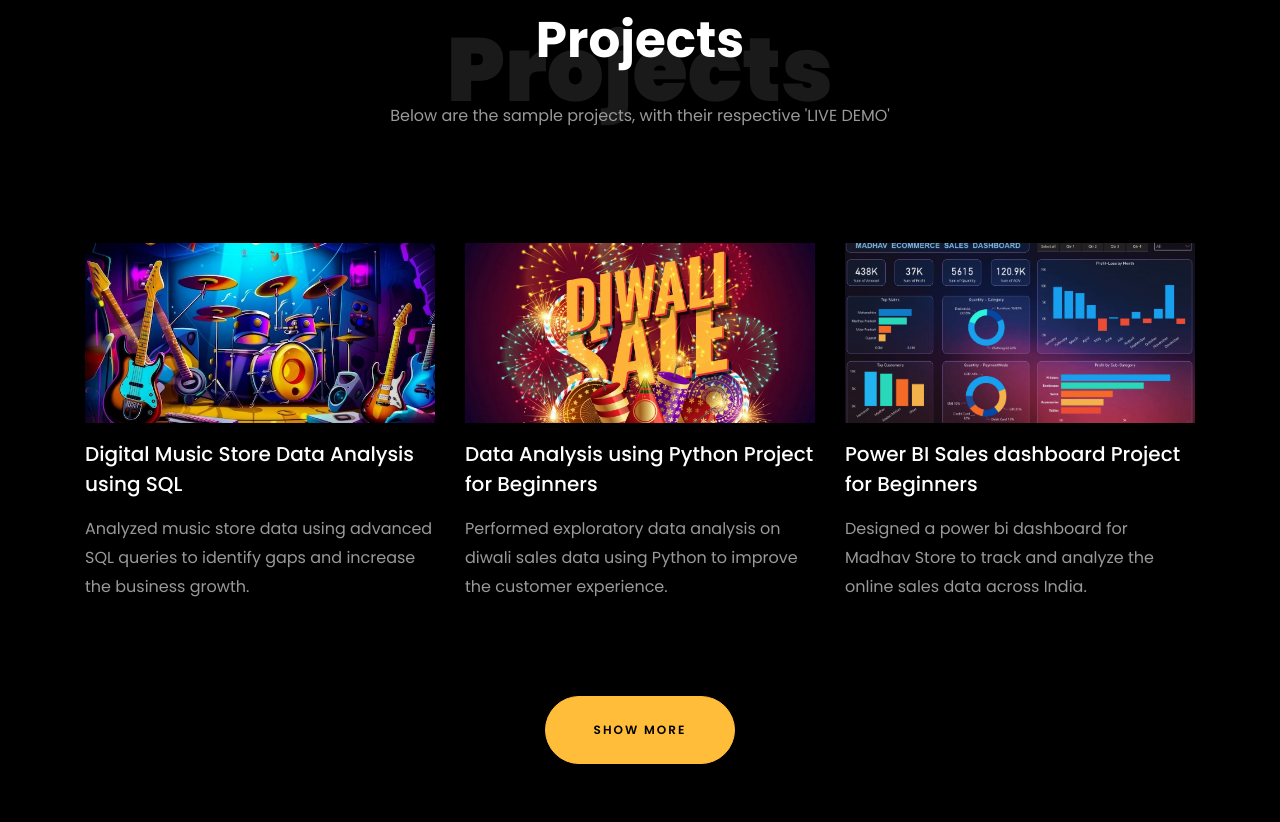
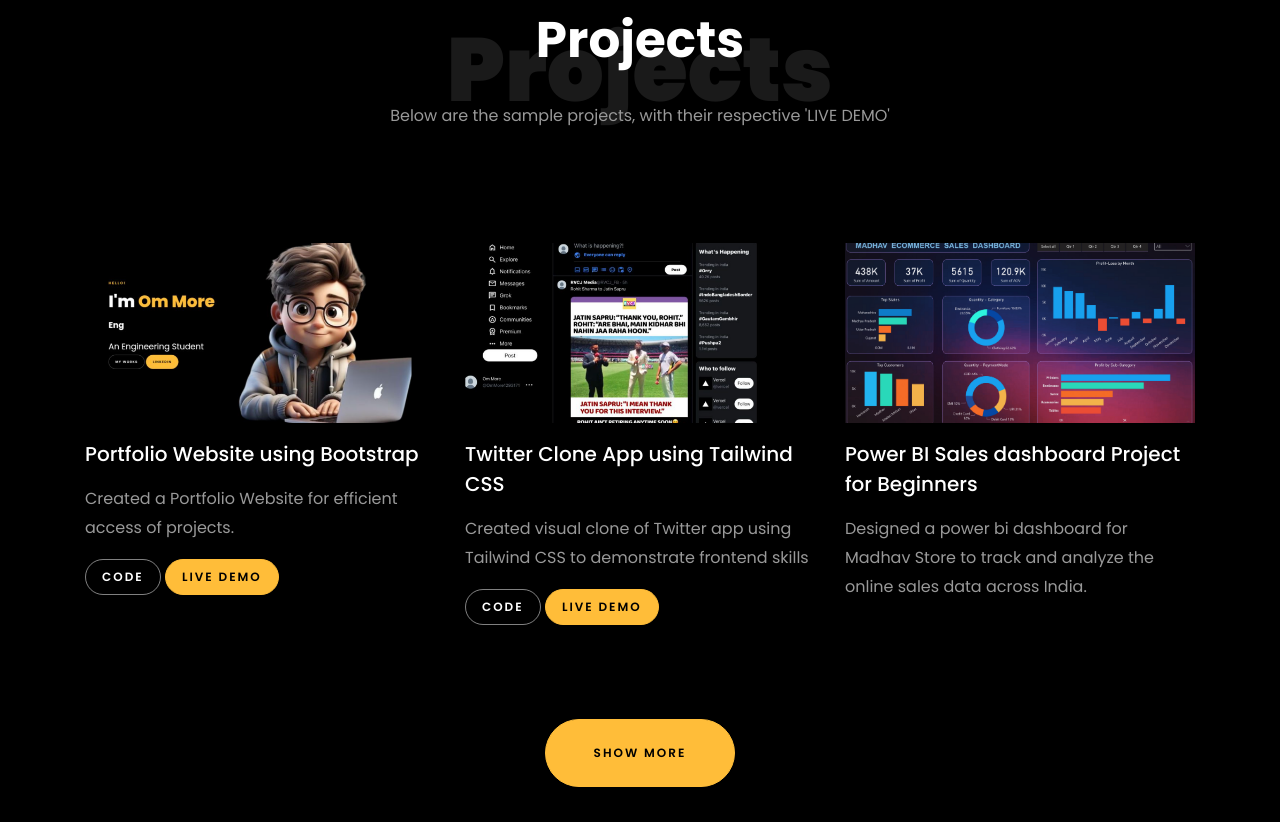
Before and after one commit to ommore86/Portfolio-Website, a plain HTML site: page index.html in a window 1280 px wide. Shown: the part 2512-3334 px from the top of the page. Drawn offline with Linux system fonts and the light colour scheme; files whose address does not match are found by name.

Commit message:
Added projects in portfolio

```diff
--- a/index.html
+++ b/index.html
@@ -292,7 +292,7 @@
 						<div class="counter-wrap ftco-animate d-flex mt-md-3">
 							<div class="text">
 								<p class="mb-4">
-									<span class="number" data-number="0">0</span> <span>+</span>
+									<span class="number" data-number="2">2</span> <span>+</span>
 									<span>&nbsp; Projects completed</span>
 								</p>
 							</div>
@@ -366,20 +366,24 @@
         <!-- ...existing code... -->
 <div class="row d-flex">
 	<div class="col-md-4 d-flex ftco-animate">
-	  <div class="blog-entry justify-content-end">
-		<a href="https://github.com/rishabhnmishra/SQL_Music_Store_Analysis/blob/main/Music_Store_Query.sql" class="block-20 zoom-effect" style="background-image: url('images/proj_1.jpg');"></a>
-		<div class="text mt-3 float-right d-block">
-		  <h3 class="heading"><a href="https://github.com/rishabhnmishra/SQL_Music_Store_Analysis/blob/main/Music_Store_Query.sql">Digital Music Store Data Analysis using SQL</a></h3>
-		  <p>Analyzed music store data using advanced SQL queries to identify gaps and increase the business growth.</p>
+		<div class="blog-entry justify-content-end">
+		  <a href="https://portfolio-website-om-mores-projects.vercel.app/" class="block-20 zoom-effect" style="background-image: url('images/portfolio.png');"></a>
+		  <div class="text mt-3 float-right d-block">
+			<h3 class="heading"><a href="https://portfolio-website-om-mores-projects.vercel.app/">Portfolio Website using Bootstrap</a></h3>
+			<p>Created a Portfolio Website for efficient access of projects.</p>
+			<p><a href="https://github.com/ommore86/Portfolio-Website" target="_blank" class="btn btn-white btn-outline-white py-2 px-3">CODE</a>
+			  <a href="https://portfolio-website-om-mores-projects.vercel.app/" target="_blank" class="btn btn-primary py-2 px-3">LIVE DEMO</a> </p>
+		  </div>
 		</div>
 	  </div>
-	</div>
 	<div class="col-md-4 d-flex ftco-animate">
 	  <div class="blog-entry justify-content-end">
-		<a href="https://github.com/rishabhnmishra/Python_Diwali_Sales_Analysis/blob/main/Diwali_Sales_Analysis.ipynb" class="block-20 zoom-effect" style="background-image: url('images/proj_2.jpg');"></a>
+		<a href="https://twitter-clone-om-more.vercel.app/" class="block-20 zoom-effect" style="background-image: url('images/twitter.png');"></a>
 		<div class="text mt-3 float-right d-block">
-		  <h3 class="heading"><a href="https://github.com/rishabhnmishra/Python_Diwali_Sales_Analysis/blob/main/Diwali_Sales_Analysis.ipynb">Data Analysis using Python Project for Beginners</a></h3>
-		  <p>Performed exploratory data analysis on diwali sales data using Python to improve the customer experience.</p>
+		  <h3 class="heading"><a href="https://twitter-clone-om-more.vercel.app/">Twitter Clone App using Tailwind CSS</a></h3>
+		  <p>Created visual clone of Twitter app using Tailwind CSS to demonstrate frontend skills</p>
+		  <p><a href="https://github.com/ommore86/Twitter-Clone" target="_blank" class="btn btn-white btn-outline-white py-2 px-3">CODE</a>
+			<a href="https://twitter-clone-om-more.vercel.app/" target="_blank" class="btn btn-primary py-2 px-3">LIVE DEMO</a> </p>
 		</div>
 	  </div>
 	</div>
```
Also changed, not shown: images/portfolio.png (added), images/twitter.png (added).
